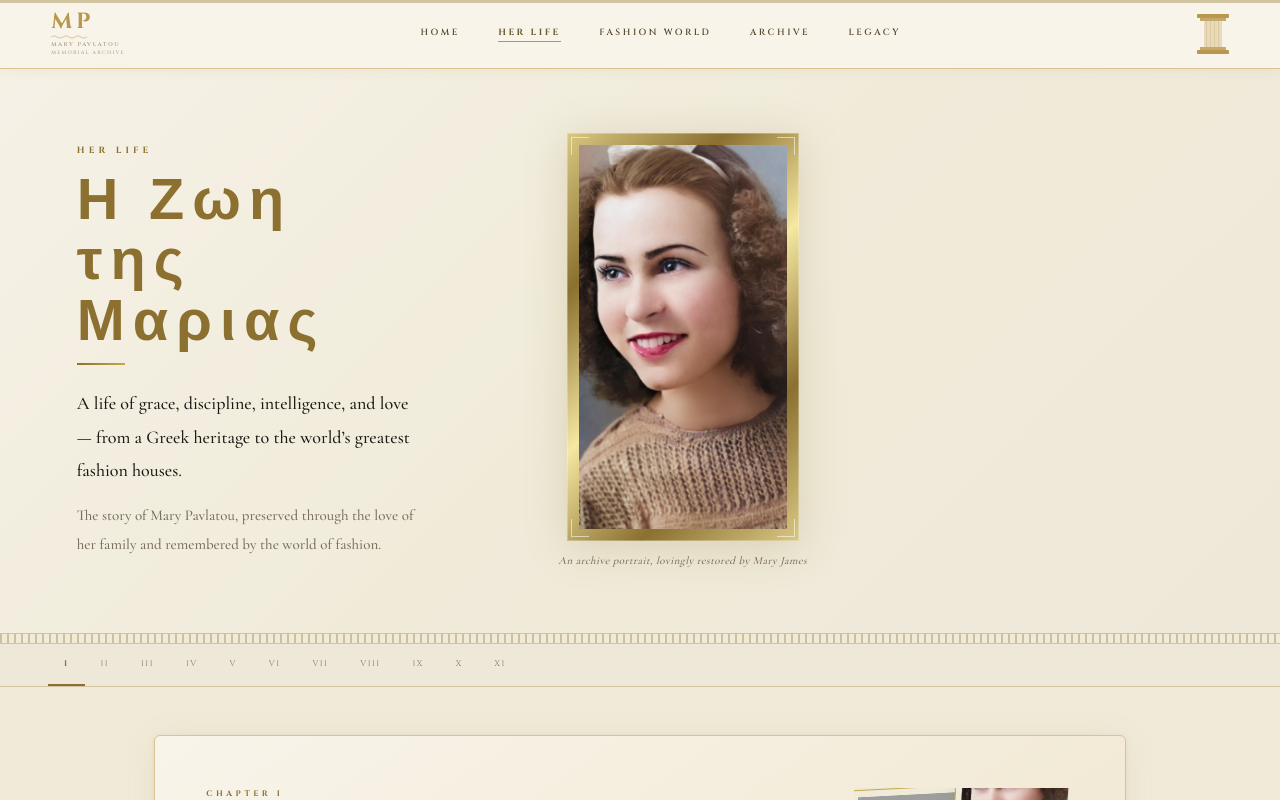
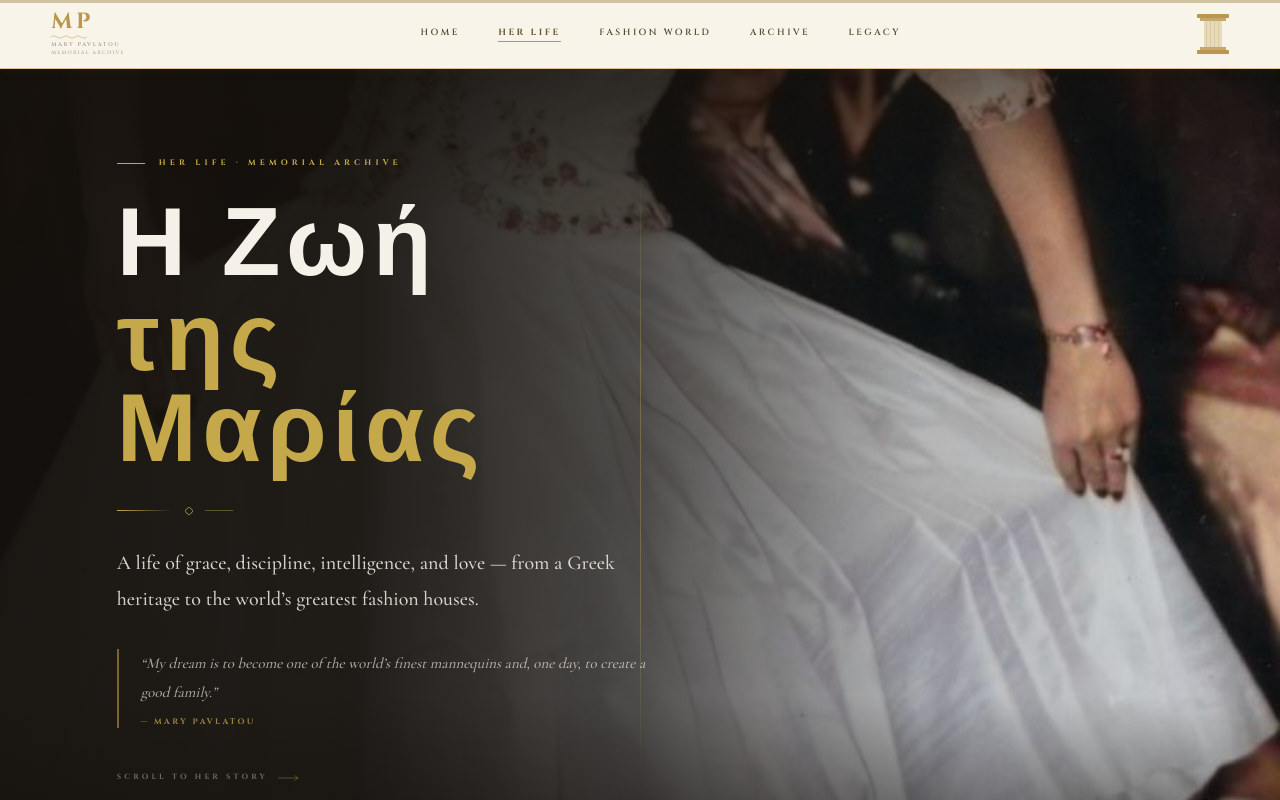
Before and after one commit to Kmucius1/mary-pavlatou, a Next.js app: page /story in a window 1280 px wide. Shown: the top 800 px of the page. Built offline with nearby package versions, Linux system fonts and the light colour scheme; grey boxes are pictures that could not be loaded.

Commit message:
Redesign Her Life hero — cinematic full-bleed with white runway photo
Co-Authored-By: Claude Sonnet 4.6 <noreply@anthropic.com>

```diff
--- a/components/StoryLifeClient.tsx
+++ b/components/StoryLifeClient.tsx
@@ -259,89 +259,143 @@ export default function StoryLifeClient() {
 
       {/* ── Hero ── */}
       <section style={{
-        background: "linear-gradient(135deg, #F5F1E6 0%, #F0EBD9 50%, #EDE8D8 100%)",
-        padding: "clamp(60px,8vh,100px) clamp(32px,6vw,88px)",
-        borderBottom: "1px solid #D0C4A0",
         position: "relative",
+        minHeight: "clamp(520px,90vh,920px)",
         overflow: "hidden",
+        backgroundColor: "#1C1814",
       }}>
-        <div aria-hidden="true" style={{
-          position: "absolute", left: "-60px", top: 0, bottom: 0, width: "360px",
-          opacity: 0.07, backgroundImage: "url('/images/archive-page1.jpg')",
-          backgroundSize: "cover", backgroundPosition: "center",
-          maskImage: "linear-gradient(to right, black 0%, transparent 100%)",
-          WebkitMaskImage: "linear-gradient(to right, black 0%, transparent 100%)",
+        {/* Full-bleed background: runway white gown photo */}
+        <Image
+          src="/images/mary-runway-white.jpg"
+          alt="Mary Pavlatou — Colorized runway photograph in white embroidered gown, Athens"
+          fill
+          priority
+          sizes="100vw"
+          style={{ objectFit: "cover", objectPosition: "65% center" }}
+        />
+
+        {/* Gradient: dense dark on left, opens up on right */}
+        <div style={{
+          position: "absolute", inset: 0,
+          background: "linear-gradient(to right, rgba(20,16,12,0.97) 0%, rgba(20,16,12,0.94) 28%, rgba(20,16,12,0.72) 50%, rgba(20,16,12,0.22) 72%, rgba(20,16,12,0.04) 100%)",
+        }} />
+        {/* Top/bottom vignette */}
+        <div style={{
+          position: "absolute", inset: 0,
+          background: "linear-gradient(180deg, rgba(20,16,12,0.55) 0%, transparent 18%, transparent 78%, rgba(20,16,12,0.70) 100%)",
           pointerEvents: "none",
         }} />
 
-        <div style={{ maxWidth: "1200px", margin: "0 auto", position: "relative", display: "grid", gridTemplateColumns: "2fr 2.5fr 1.5fr", gap: "clamp(28px,4vw,56px)", alignItems: "center" }} className="max-lg:grid-cols-1">
+        {/* Decorative thin vertical gold rule left of photo */}
+        <div style={{
+          position: "absolute", top: "12%", bottom: "12%", left: "50%",
+          width: "1px",
+          background: "linear-gradient(to bottom, transparent, rgba(197,168,74,0.35) 30%, rgba(197,168,74,0.35) 70%, transparent)",
+          pointerEvents: "none",
+        }} className="hidden lg:block" />
 
-          {/* Left: title */}
-          <div className="animate-fade-in">
-            <p className="font-display" style={{ color: "#8B7030", fontSize: "9px", letterSpacing: "0.46em", textTransform: "uppercase", fontWeight: 700, marginBottom: "14px" }}>Her Life</p>
-            <h1 className="font-display" style={{ color: "#8B7030", fontSize: "clamp(28px,4.5vw,58px)", letterSpacing: "0.14em", fontWeight: 700, lineHeight: 1.05, marginBottom: "10px" }}>
-              Η Ζωη της Μαριας
+        {/* Content */}
+        <div style={{
+          position: "relative", zIndex: 10,
+          maxWidth: "1200px", margin: "0 auto",
+          padding: "clamp(72px,11vh,130px) clamp(32px,6vw,88px)",
+          display: "flex", flexDirection: "column", justifyContent: "center",
+          minHeight: "clamp(520px,90vh,920px)",
+        }}>
+          <div style={{ maxWidth: "clamp(320px,46vw,560px)" }}>
+
+            {/* Eyebrow */}
+            <div style={{ display: "flex", alignItems: "center", gap: "14px", marginBottom: "32px" }}>
+              <div style={{ width: "28px", height: "1px", background: "#C5A84A" }} />
+              <p className="font-display" style={{ color: "#C5A84A", fontSize: "8px", letterSpacing: "0.52em", textTransform: "uppercase", fontWeight: 700 }}>
+                Her Life · Memorial Archive
+              </p>
+            </div>
+
+            {/* Title — two-line stacked */}
+            <h1 className="font-display" style={{
+              color: "#F5F0E8",
+              fontSize: "clamp(46px,7.5vw,96px)",
+              letterSpacing: "0.06em",
+              fontWeight: 700,
+              lineHeight: 0.95,
+              marginBottom: "4px",
+            }}>
+              Η Ζωή
             </h1>
-            <div style={{ width: "48px", height: "2px", background: "linear-gradient(to right, #8B7030, #C5A84A)", marginBottom: "22px" }} />
-            <p className="font-serif" style={{ color: "#1C1814", fontSize: "clamp(15px,1.5vw,18px)", lineHeight: 1.85, marginBottom: "14px", fontWeight: 500 }}>
+            <h1 className="font-display" style={{
+              color: "#C5A84A",
+              fontSize: "clamp(46px,7.5vw,96px)",
+              letterSpacing: "0.06em",
+              fontWeight: 700,
+              lineHeight: 0.95,
+              marginBottom: "0",
+            }}>
+              της Μαρίας
+            </h1>
+
+            {/* Gold accent line */}
+            <div style={{
+              display: "flex", alignItems: "center", gap: "12px",
+              margin: "28px 0 30px",
+            }}>
+              <div style={{ width: "56px", height: "1px", background: "linear-gradient(to right, #C5A84A, transparent)" }} />
+              <svg width="8" height="8" viewBox="0 0 8 8" fill="none" aria-hidden="true">
+                <rect x="1" y="1" width="6" height="6" stroke="#C5A84A" strokeWidth="0.8" transform="rotate(45 4 4)" />
+              </svg>
+              <div style={{ width: "28px", height: "1px", background: "rgba(197,168,74,0.4)" }} />
+            </div>
+
+            {/* Body */}
+            <p className="font-serif" style={{
+              color: "rgba(245,240,232,0.86)",
+              fontSize: "clamp(16px,1.7vw,20px)",
+              lineHeight: 1.82,
+              fontWeight: 500,
+              marginBottom: "32px",
+            }}>
               A life of grace, discipline, intelligence, and love — from a Greek heritage to the world&rsquo;s greatest fashion houses.
             </p>
-            <p className="font-serif" style={{ color: "#7A6E5E", fontSize: "clamp(13px,1.3vw,15px)", lineHeight: 1.9 }}>
-              The story of Mary Pavlatou, preserved through the love of her family and remembered by the world of fashion.
-            </p>
-          </div>
 
-          {/* Center: portrait */}
-          <div className="animate-fade-in delay-2 max-lg:order-first" style={{ display: "flex", flexDirection: "column", alignItems: "center", gap: "12px" }}>
+            {/* Pull quote */}
             <div style={{
-              padding: "12px",
-              background: "linear-gradient(135deg, #D8C882 0%, #8B7030 25%, #F5E8A0 50%, #8B7030 75%, #D8C882 100%)",
-              boxShadow: "0 6px 40px rgba(139,112,48,0.22), inset 0 0 0 1px rgba(255,255,255,0.28)",
-              position: "relative",
+              borderLeft: "2px solid rgba(197,168,74,0.55)",
+              paddingLeft: "22px",
+              marginBottom: "44px",
             }}>
-              {(["tl","tr","bl","br"] as const).map((c) => (
-                <div key={c} aria-hidden="true" style={{
-                  position: "absolute",
-                  top: c.startsWith("t") ? "4px" : undefined,
-                  bottom: c.startsWith("b") ? "4px" : undefined,
-                  left: c.endsWith("l") ? "4px" : undefined,
-                  right: c.endsWith("r") ? "4px" : undefined,
-                  width: "18px", height: "18px",
-                  borderTop: c.startsWith("t") ? "1.5px solid rgba(255,255,255,0.55)" : "none",
-                  borderBottom: c.startsWith("b") ? "1.5px solid rgba(255,255,255,0.55)" : "none",
-                  borderLeft: c.endsWith("l") ? "1.5px solid rgba(255,255,255,0.55)" : "none",
-                  borderRight: c.endsWith("r") ? "1.5px solid rgba(255,255,255,0.55)" : "none",
-                }} />
-              ))}
-              <div style={{ background: "#EDE8D8", overflow: "hidden", maxWidth: "320px" }}>
-                <Image
-                  src="/images/mary-young-portrait.jpg"
-                  alt="Mary Pavlatou — Colorized portrait from the family archive dedication page"
-                  width={1388}
-                  height={1838}
-                  priority
-                  style={{ width: "100%", height: "auto", maxHeight: "clamp(320px,48vh,520px)", objectFit: "contain", objectPosition: "top center", display: "block" }}
-                />
-              </div>
+              <p className="font-serif italic" style={{
+                color: "rgba(245,240,232,0.65)",
+                fontSize: "clamp(13px,1.25vw,15px)",
+                lineHeight: 1.9,
+                marginBottom: "10px",
+              }}>
+                &ldquo;My dream is to become one of the world&rsquo;s finest mannequins and, one day, to create a good family.&rdquo;
+              </p>
+              <p className="font-display" style={{ color: "rgba(197,168,74,0.75)", fontSize: "8px", letterSpacing: "0.30em", textTransform: "uppercase" }}>
+                — Mary Pavlatou
+              </p>
             </div>
-            <p className="font-serif italic" style={{ color: "#7A6E5E", fontSize: "11px", letterSpacing: "0.04em" }}>
-              An archive portrait, lovingly restored by Mary James
-            </p>
-          </div>
 
-          {/* Right: pull quote */}
-          <div className="animate-fade-in delay-3 max-lg:hidden" style={{ paddingTop: "8px" }}>
-            <svg width="32" height="24" viewBox="0 0 32 24" fill="none" aria-hidden="true" style={{ marginBottom: "14px", opacity: 0.75 }}>
-              <path d="M0 24V14C0 7.4 4 2.8 12 0L14 3C10.7 4.2 8.7 6.5 8 10H14V24H0ZM18 24V14C18 7.4 22 2.8 30 0L32 3C28.7 4.2 26.7 6.5 26 10H32V24H18Z" fill="#8B7030" />
-            </svg>
-            <blockquote className="font-serif italic" style={{ color: "#1C1814", fontSize: "clamp(14px,1.4vw,17px)", lineHeight: 1.85, marginBottom: "16px" }}>
-              My dream is to become one of the world&rsquo;s finest mannequins and, one day, to create a good family.
-            </blockquote>
-            <p className="font-display" style={{ color: "#8B7030", fontSize: "9px", letterSpacing: "0.22em", textTransform: "uppercase", fontWeight: 700 }}>
-              — Mary Pavlatou
-            </p>
+            {/* Scroll indicator */}
+            <div style={{ display: "flex", alignItems: "center", gap: "10px" }}>
+              <p className="font-display" style={{ color: "rgba(245,240,232,0.38)", fontSize: "7.5px", letterSpacing: "0.42em", textTransform: "uppercase" }}>
+                Scroll to her story
+              </p>
+              <svg width="22" height="8" viewBox="0 0 22 8" fill="none" aria-hidden="true">
+                <path d="M0 4H20M16.5 1.5L20 4L16.5 6.5" stroke="rgba(197,168,74,0.4)" strokeWidth="0.9" />
+              </svg>
+            </div>
+
           </div>
         </div>
+
+        {/* Bottom-right photo credit */}
+        <p className="font-serif italic" style={{
+          position: "absolute", bottom: "22px", right: "clamp(24px,4vw,52px)", zIndex: 10,
+          color: "rgba(245,240,232,0.35)", fontSize: "10px", letterSpacing: "0.03em",
+        }}>
+          Mary Pavlatou · Athens · Colorized from the family archive
+        </p>
       </section>
 
       {/* ── Greek key strip ── */}
```
